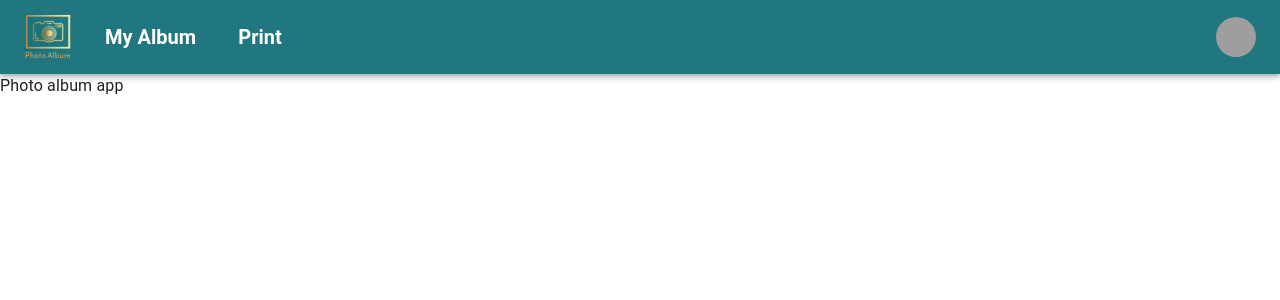
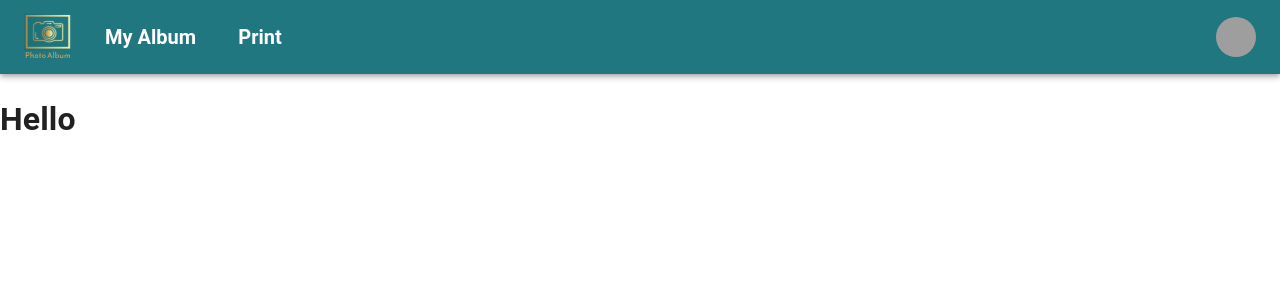
Before and after one commit to yusufginanjar/photo_album, a React (Create React App) app in the folder frontend/: page / in a window 1280 px wide. Shown: the top 300 px of the page. Built offline with nearby package versions, Linux system fonts and the light colour scheme; grey boxes are pictures that could not be loaded.

Commit message:
FE: add routing with react-router-dom

```diff
--- a/frontend/package.json
+++ b/frontend/package.json
@@ -17,6 +17,7 @@
 		"@testing-library/user-event": "^13.5.0",
 		"react": "^18.2.0",
 		"react-dom": "^18.2.0",
+		"react-router-dom": "^6.4.3",
 		"react-scripts": "^5.0.1",
 		"web-vitals": "^2.1.4"
 	},
--- a/frontend/src/App.js
+++ b/frontend/src/App.js
@@ -1,14 +1,19 @@
 import React from "react";
-import Layout from "./component/layout";
+import { BrowserRouter as Router, Routes, Route } from "react-router-dom";
 import { ThemeProvider } from "@mui/material";
 import theme from "./config/theme";
 import CssBaseline from "@mui/material/CssBaseline";
+import Home from "./pages/home";
 
 const App = () => {
 	return (
 		<CssBaseline>
 			<ThemeProvider theme={theme}>
-				<Layout>Photo album app</Layout>
+				<Router>
+					<Routes>
+						<Route path="/" element={<Home />} />
+					</Routes>
+				</Router>
 			</ThemeProvider>
 		</CssBaseline>
 	);
--- /dev/null
+++ b/frontend/src/pages/home.tsx
@@ -0,0 +1,14 @@
+import * as React from "react";
+import Layout from "../component/layout";
+
+const Header = () => {
+    return (
+        <>
+            <Layout>
+				<h1>Hello</h1>
+			</Layout>
+        </>
+    );
+};
+
+export default Header;
```
Also changed, not shown: 1 other file (tests, documents, lock files or other folders).
